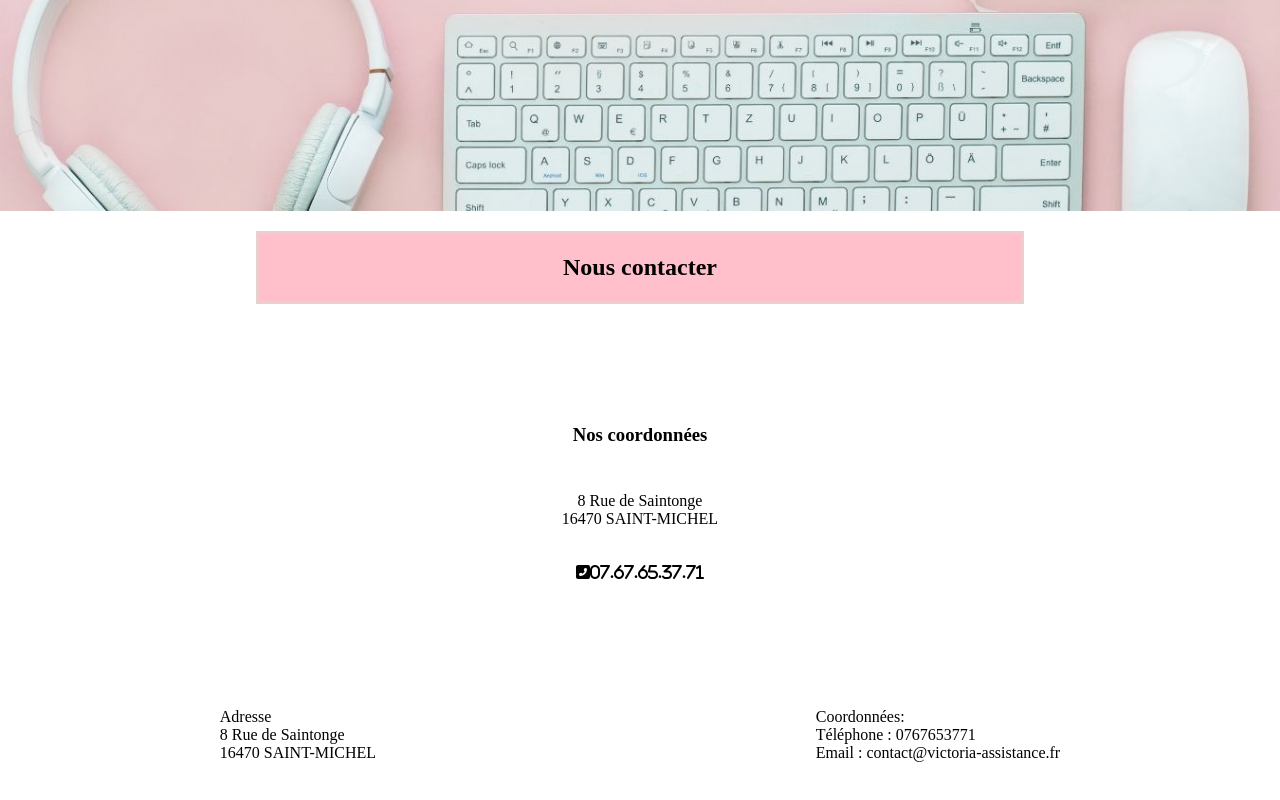
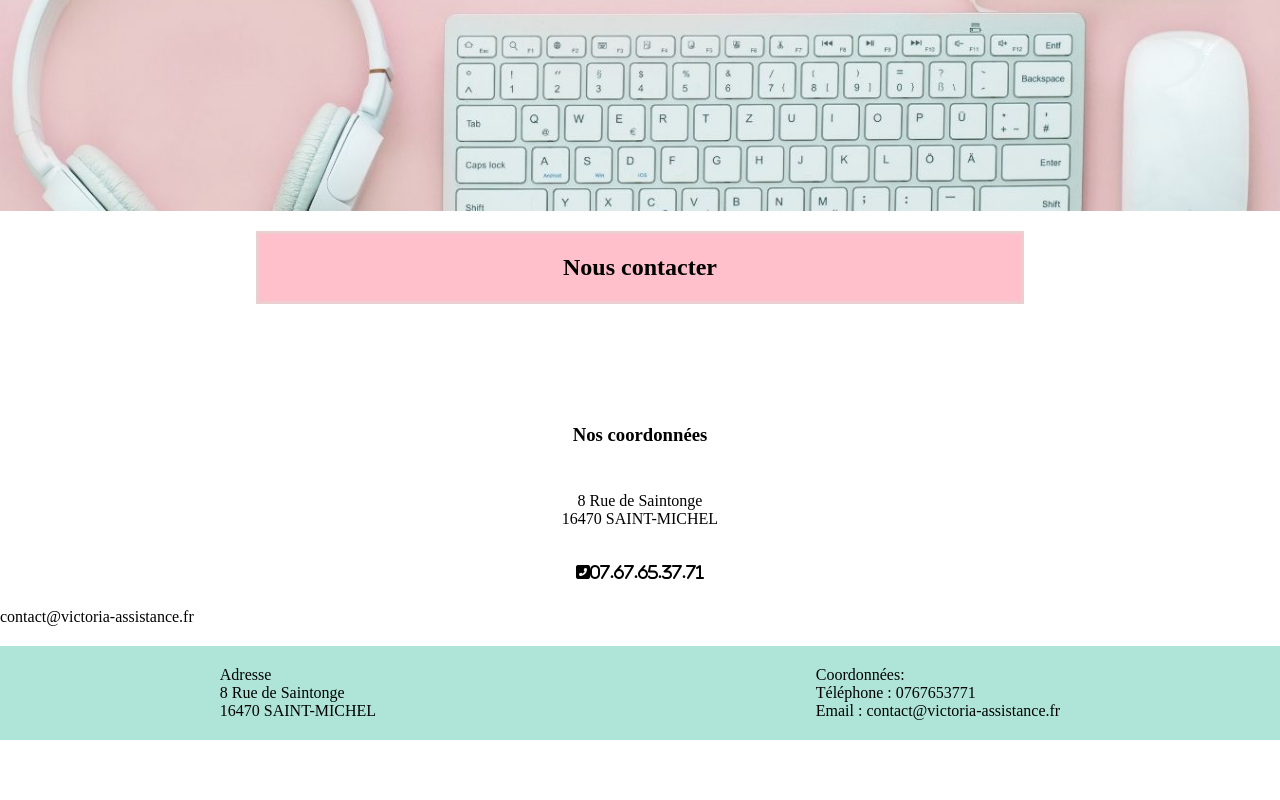
Before and after one commit to Victoria-Assistance/victoria-assistance, a plain HTML site: page contact.html in a window 1280 px wide. Shown: the part 505-1305 px from the top of the page. After the commit the page ends 1245 px from the top, so only its background shows below. Drawn offline with Linux system fonts and the light colour scheme.

Commit message:
Modification mise en page

```diff
--- a/contact.html
+++ b/contact.html
@@ -6,6 +6,7 @@
         <link rel="stylesheet" href="style_apropos.css" />
         <link rel="stylesheet" href="navigation.css" type="text/css">
         <link rel="stylesheet" href="style_commun.css" type="text/css" />
+        <link rel="stylesheet" href="contact.css" type="text/css" />
         <script src="https://kit.fontawesome.com/9963b441ac.js" crossorigin="anonymous"></script>
         <title>Victoria Assistance - Contact</title>
     </head>
@@ -35,14 +36,17 @@
             <h2>
                 Nous contacter
             </h2>
-            <div class="description_apropos">
+            <div class="description_contact">
 
-            <h3>Nos coordonnées</h3>
+                <h3>Nos coordonnées</h3>
 
-            <p>8 Rue de Saintonge</br>
-                16470 SAINT-MICHEL</p>
+                <p>8 Rue de Saintonge</br>
+                    16470 SAINT-MICHEL</p>
 
-                <p><i class="fas fa-phone-square-alt">07.67.65.37.71</i></p>
+                    <p><i class="fas fa-phone-square-alt">07.67.65.37.71</i></p>
+                    <a href="mailto:contact@victoria-assistance.fr">contact@victoria-assistance.fr</a>
+            </div>
+
 
 
             <footer>
@@ -55,7 +59,6 @@
                     </div>
                     <div  class="email">Email : <a href="mailto:contact@victoria-assistance.fr">contact@victoria-assistance.fr</a>
                     </div>
-
                 </div>
             </footer>
         </main>
--- a/style_apropos.css
+++ b/style_apropos.css
@@ -62,13 +62,7 @@ h2 {
         margin-right : 20px;
     }
 
-    footer
-    {display: flex;
-    flex-direction: row;
-    justify-content: space-around;
-    text-align: center;
-    padding-top: 100px;
-    padding-bottom: 40px;}
+
 
     .services
     {
--- a/style_commun.css
+++ b/style_commun.css
@@ -8,6 +8,11 @@
 @font-face {
   font-family:'JetBrainsMono';
   src: url('JetBrainsMono')
+}
+
+footer
+{
+  background-color: #aee5d8;
 }
 
 .banniere
@@ -102,8 +107,10 @@ footer
 flex-direction: row;
 justify-content: space-around;
 text-align: left;
-padding-top: 100px;
-padding-bottom: 40px;}
+margin-top: 20px;
+padding-top: 20px;
+padding-bottom:20px;
+}
 
 /* Nouvelles règles si la fenêtre fait entre 768px et 1200px*/
 @media (min-width: 768px) and (max-width: 1200px) {
```
Also changed, not shown: index.html (+2 -2 lines), services.html (+2 -2 lines).
